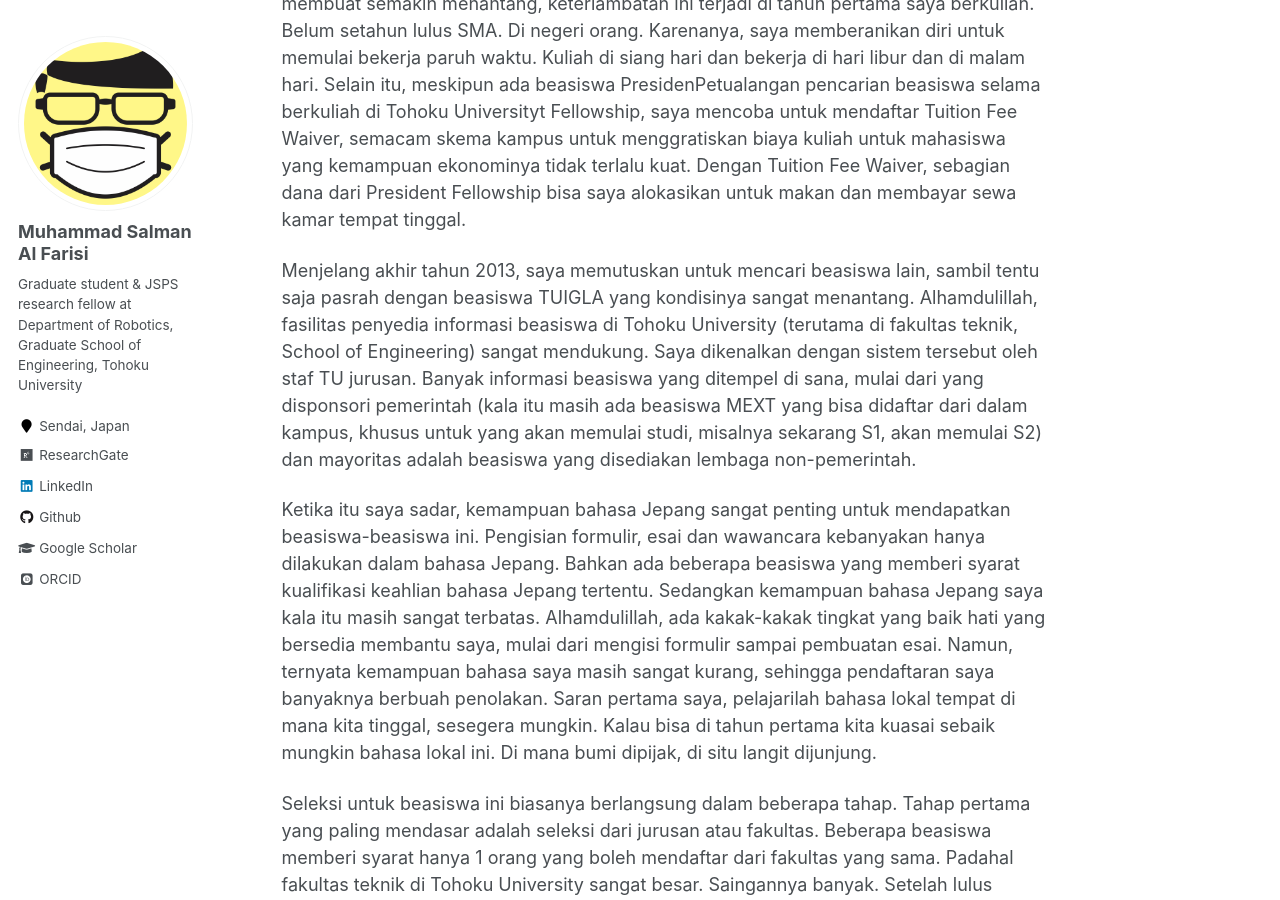
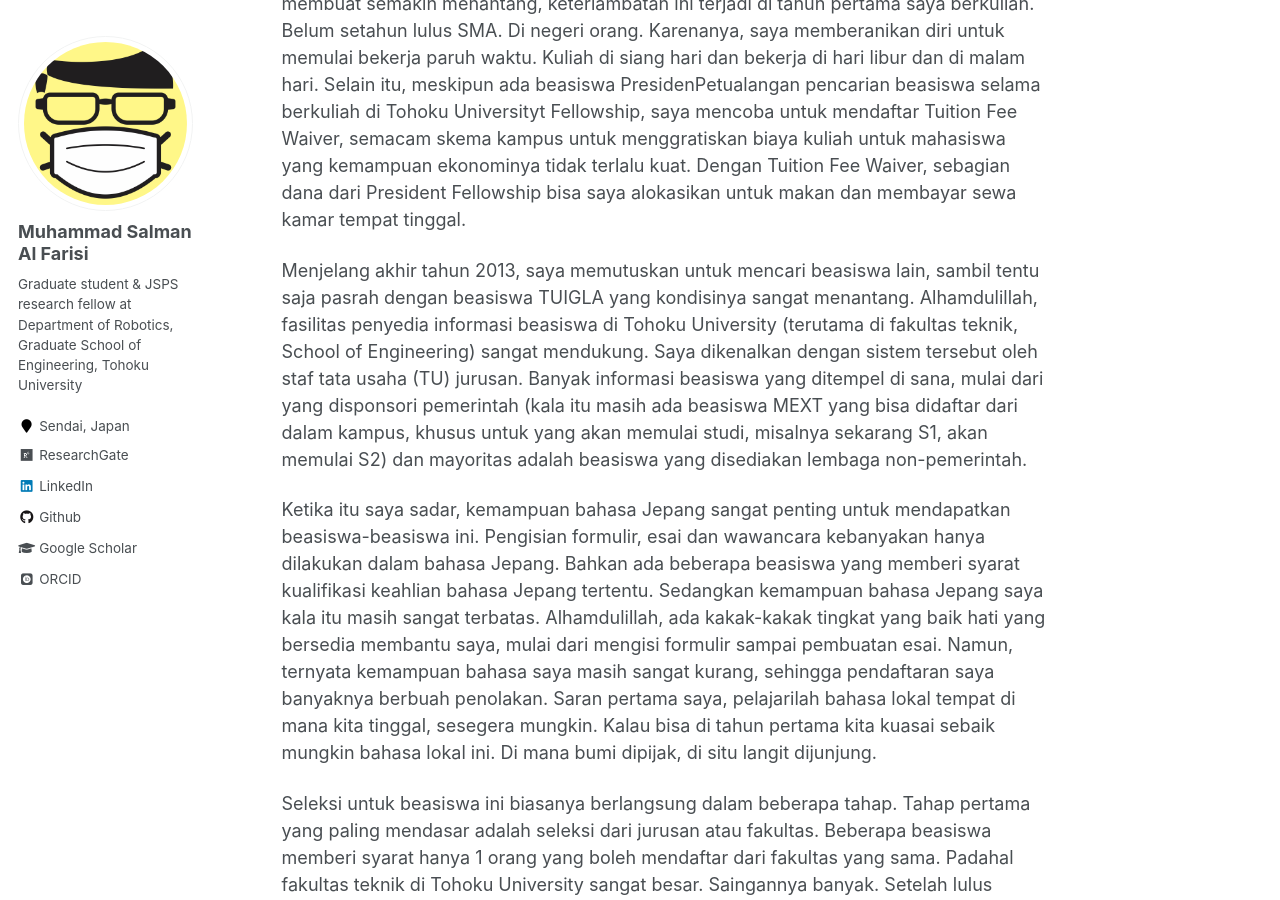
Before and after one commit to msalfarisi/msalfarisi.github.io, a Jekyll site: the page built from _posts/2021-01-05-beasiswa.md, in a window 1280 px wide and 900 px high, scrolled down 967 px. Built offline with Jekyll 4.4.1, drawn with Linux system fonts in a browser that asks for light colours; some web fonts are replaced.

Commit message:
Update 2021-01-05-beasiswa.md

```diff
--- a/_posts/2021-01-05-beasiswa.md
+++ b/_posts/2021-01-05-beasiswa.md
@@ -14,13 +14,15 @@
 
 Oktober 2012, saya datang ke Jepang untuk berkuliah S1 di Tohoku University dengan mengantongi 2 beasiswa: Tohoku University Indonesian Global Leadership Awards (TUIGLA) dan Tohoku University President Fellowship. TUIGLA menanggung biaya hidup saya, sementara biaya kuliah saya ditanggung dengan President Fellowship, kala itu dengan perjanjian untuk masa kuliah 4 tahun. Akan tetapi, dalam perjalanannya ternyata tidak semulus yang dibayangkan. Beasiswa TUIGLA yang pengurusannya dari dalam negeri (Indonesia) ternyata mengalami keterlambatan dalam pencairannya. Awalnya beberapa hari, sampai pada akhirnya sempat 7 bulan terlambat dibayarkan. Dan yang membuat semakin menantang, keterlambatan ini terjadi di tahun pertama saya berkuliah. Belum setahun lulus SMA. Di negeri orang. Karenanya, saya memberanikan diri untuk memulai bekerja paruh waktu. Kuliah di siang hari dan bekerja di hari libur dan di malam hari. Selain itu, meskipun ada beasiswa PresidenPetualangan pencarian beasiswa selama berkuliah di Tohoku Universityt Fellowship, saya mencoba untuk mendaftar Tuition Fee Waiver, semacam skema kampus untuk menggratiskan biaya kuliah untuk mahasiswa yang kemampuan ekonominya tidak terlalu kuat. Dengan Tuition Fee Waiver, sebagian dana dari President Fellowship bisa saya alokasikan untuk makan dan membayar sewa kamar tempat tinggal.
 
-Menjelang akhir tahun 2013, saya memutuskan untuk mencari beasiswa lain, sambil tentu saja pasrah dengan beasiswa TUIGLA yang kondisinya sangat menantang. Alhamdulillah, fasilitas penyedia informasi beasiswa di Tohoku University (terutama di fakultas teknik, School of Engineering) sangat mendukung. Saya dikenalkan dengan sistem tersebut oleh staf TU jurusan. Banyak informasi beasiswa yang ditempel di sana, mulai dari yang disponsori pemerintah (kala itu masih ada beasiswa MEXT yang bisa didaftar dari dalam kampus, khusus untuk yang akan memulai studi, misalnya sekarang S1, akan memulai S2) dan mayoritas adalah beasiswa yang disediakan lembaga non-pemerintah.
+Menjelang akhir tahun 2013, saya memutuskan untuk mencari beasiswa lain, sambil tentu saja pasrah dengan beasiswa TUIGLA yang kondisinya sangat menantang. Alhamdulillah, fasilitas penyedia informasi beasiswa di Tohoku University (terutama di fakultas teknik, School of Engineering) sangat mendukung. Saya dikenalkan dengan sistem tersebut oleh staf tata usaha (TU) jurusan. Banyak informasi beasiswa yang ditempel di sana, mulai dari yang disponsori pemerintah (kala itu masih ada beasiswa MEXT yang bisa didaftar dari dalam kampus, khusus untuk yang akan memulai studi, misalnya sekarang S1, akan memulai S2) dan mayoritas adalah beasiswa yang disediakan lembaga non-pemerintah.
 
 Ketika itu saya sadar, kemampuan bahasa Jepang sangat penting untuk mendapatkan beasiswa-beasiswa ini. Pengisian formulir, esai dan wawancara kebanyakan hanya dilakukan dalam bahasa Jepang. Bahkan ada beberapa beasiswa yang memberi syarat kualifikasi keahlian bahasa Jepang tertentu. Sedangkan kemampuan bahasa Jepang saya kala itu masih sangat terbatas. Alhamdulillah, ada kakak-kakak tingkat yang baik hati yang bersedia membantu saya, mulai dari mengisi formulir sampai pembuatan esai. Namun, ternyata kemampuan bahasa saya masih sangat kurang, sehingga pendaftaran saya banyaknya berbuah penolakan. Saran pertama saya, pelajarilah bahasa lokal tempat di mana kita tinggal, sesegera mungkin. Kalau bisa di tahun pertama kita kuasai sebaik mungkin bahasa lokal ini. Di mana bumi dipijak, di situ langit dijunjung.
 
 Seleksi untuk beasiswa ini biasanya berlangsung dalam beberapa tahap. Tahap pertama yang paling mendasar adalah seleksi dari jurusan atau fakultas. Beberapa beasiswa memberi syarat hanya 1 orang yang boleh mendaftar dari fakultas yang sama. Padahal fakultas teknik di Tohoku University sangat besar. Saingannya banyak. Setelah lulus tahapan seleksi jurusan/fakultas, baru masuk ke seleksi dari kampus. Beberapa beasiswa bahkan memberi syarat hanya 1 orang yang boleh direkomendasikan oleh kampus. Selain itu, terkadang ada juga syarat hanya boleh ada 1 orang warga negara Indonesia yang direkomendasikan. Berarti saingannya di tingkat fakultas atau kampus ya teman-teman kita sesama orang Indonesia. Hati-hati kiri dan kanan. Ada baiknya sebelum mendaftar berdiskusi dulu dengan staf TU di kampus, mengenai beasiswa yang berpeluang untuk diraih dengan performa akademik dan kemampuan yang kita miliki. Staf TU di kampus biasanya punya pengetahuan dan gambaran lebih mengenai kualifikasi penerima beasiswa-beasiswa tertentu. Pendaftaran saya ada yang ditolak di tingkat fakultas, tingkat kampus dan ditolak oleh lembaga pemberi beasiswa. Tapi saya tidak menyerah.
 
 Kabar gembira datang sekitar awal tahun 2014. Alhamdulillah, salah satu pendaftaran saya diterima. JEES Mitsubishi Corp. International Scholarship. Beasiswa ini adalah satu-satunya kala itu yang menerima pendaftaran dengan formulir dan esai berbahasa Inggris. Tanpa wawancara. Jumlahnya alhamdulillah mencukupi untuk kebutuhan sehari-hari di Sendai, Jepang. Sekitar JPY 100,000 per bulan. Dan yang lebih penting, pencairannya setiap bulan Alhamdulillah lancar. Sebagai penerima beasiswa, saya diwajibkan mengikuti pertemuan setahun sekali di Tokyo. Tur perusahaan. Alhamdulillah membuka wawasan juga tentang Mitsubishi Group di Jepang. Besar sekali. Dan ketika tur ini, saya sadar bahwa esai saya ketika mendaftar beasiswa sebetulnya salah alamat. Saya banyak menulis mengenai Mitsubishi Motors, mungkin karena di Indonesia yang sering saya lihat Mitsubishi itu merek kendaraan. Kurang gaul. Padahal ternyata pemberi beasiswa saya Mitsubishi Corp. itu perusahaan makelar. Pelajaran lain, pelajari baik-baik perusahaan pemberi beasiswa kita. Mungkin saya diluluskan karena esai pendaftaran saya menjadi bahan hiburan untuk jurinya. Sayapun mundur dari TUIGLA, karena amanah tidak boleh menerima beasiswa dobel. Beasiswa ini diberikan selama 2 tahun sampai Maret 2016. Saya harus lulus S1 di titik itu, pikir saya.
+
+![](blog-202101-mitsubishi.png)
 
 Belajar dari pengalaman, saya sadar bahwa kemampuan bahasa Jepang saya masih jauh dari cukup. Saya lanjut belajar bahasa Jepang meskipun mata kuliah wajib bahasa Jepang sudah selesai di 3 semester pertama. Termasuk dalam berinteraksi di laboratorium dengan kakak tingkat, saya coba praktikkan bahasa Jepang saya yang terbatas itu. Saya juga coba paksakan komunikasi dengan vendor luar kampus dan kakak tingkat via email dengan bahasa Jepang. Sedikit demi sedikit saya merasa semakin paham bahasa ini. Meskipun sampai hari ini juga masih belajar, belum paham-paham banget.
 
```
